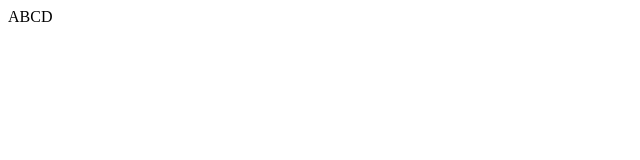
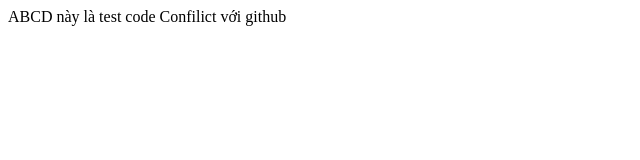
Before and after one commit to thienhao05/TestConfilict, a plain HTML site: page index.html in a window 1280 px wide. Shown: the whole page, without its empty margins (0-640 px from the left). Drawn offline with Linux system fonts and the light colour scheme.

Commit message:
Update index.html

```diff
--- a/index.html
+++ b/index.html
@@ -7,5 +7,6 @@
 </head>
 <body>
     ABCD
+    này là test code Confilict với github
 </body>
 </html>
```
